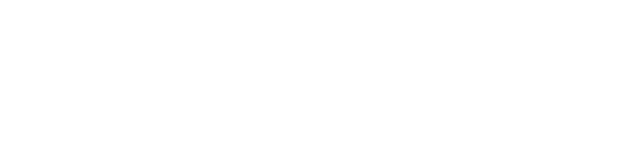
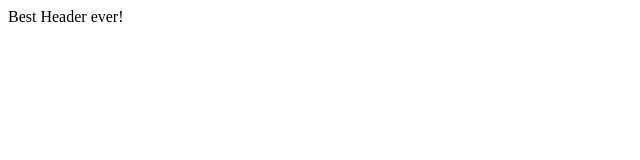
Before and after one commit to MalyshViktoriia/js-tutorial, a plain HTML site: page index.html in a window 1280 px wide. Shown: the whole page, without its empty margins (0-640 px from the left). Drawn offline with Linux system fonts and the light colour scheme.

Commit message:
add header

```diff
--- a/index.html
+++ b/index.html
@@ -7,6 +7,7 @@
     <title>Document</title>
 </head>
 <body>
+    <header>Best Header ever!</header>
     <script src="./js/tutorial.js" type="module"></script>
 </body>
 </html>
```
